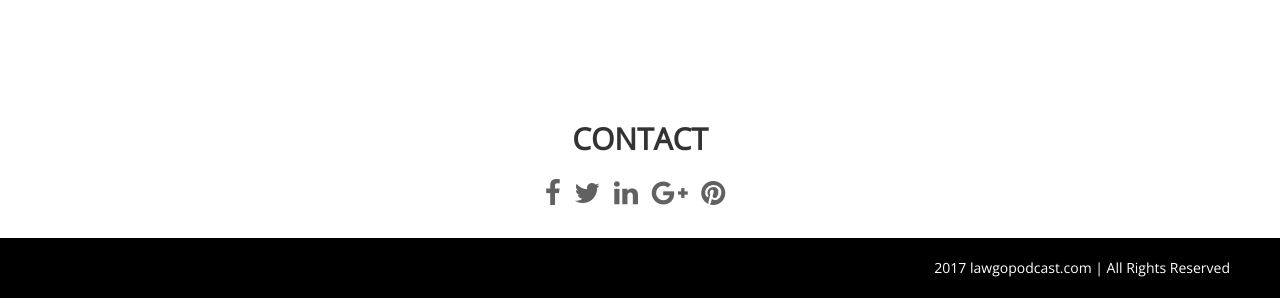
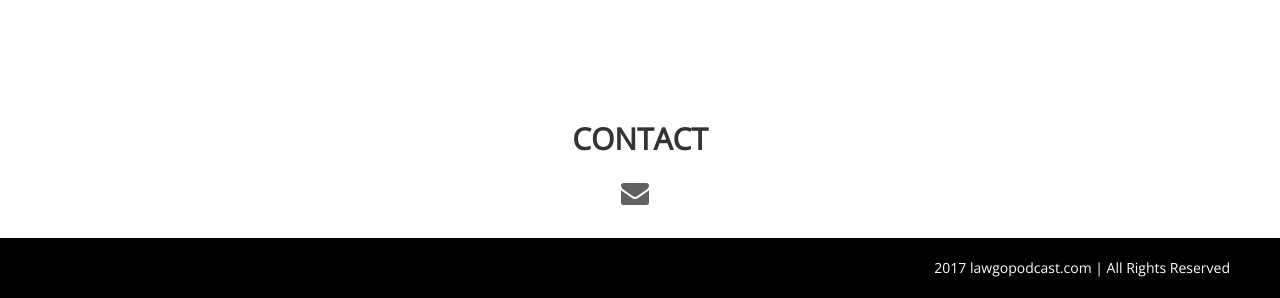
Before and after one commit to jrenaut/learning-as-we-go, a Django app: page / in a window 1280 px wide. Shown: the part 1196-1494 px from the top of the page. Run offline with Django 3.2, Linux system fonts and the light colour scheme; some libraries are stand-ins or nearby versions.

Commit message:
contact is email only for now

```diff
--- a/lawgo/templates/index.html
+++ b/lawgo/templates/index.html
@@ -89,11 +89,7 @@
                 <div class="col-md-8 col-md-offset-2 ">
                     <h2 style="padding-top:50px;">Contact</h2>
                         <div id="social-icon">
-							<a href="#"><i class="fa fa-facebook fa-2x"></i></a>
-							<a href="#"><i class="fa fa-twitter fa-2x"></i></a>
-							<a href="#"><i class="fa fa-linkedin fa-2x"></i></a>
-							<a href="#"><i class="fa fa-google-plus fa-2x"></i></a>
-							<a href="#"><i class="fa fa-pinterest fa-2x"></i></a>
+							<a href="mailto:aswegrowlearning@gmail.com"><i class="fa fa-envelope fa-2x"></i></a>
 						</div>
                 </div>
 
```
